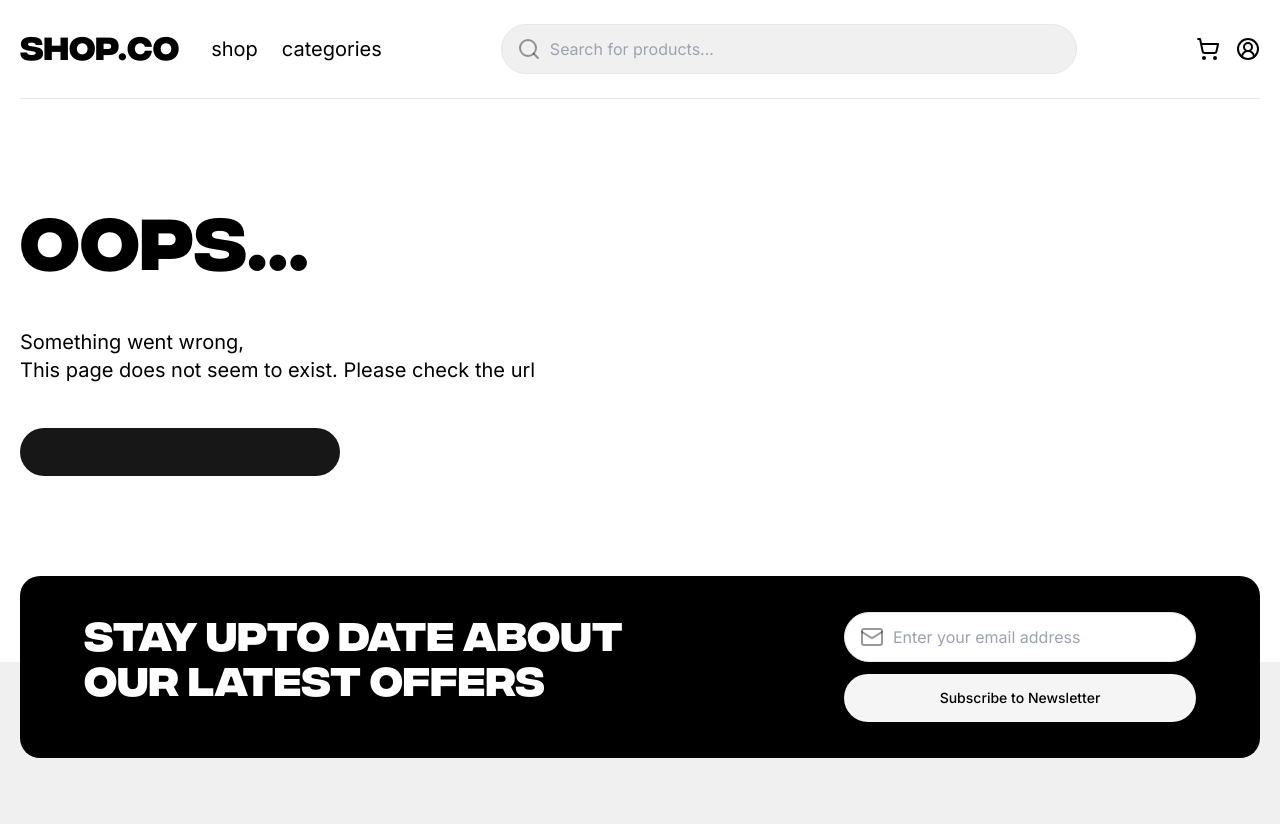
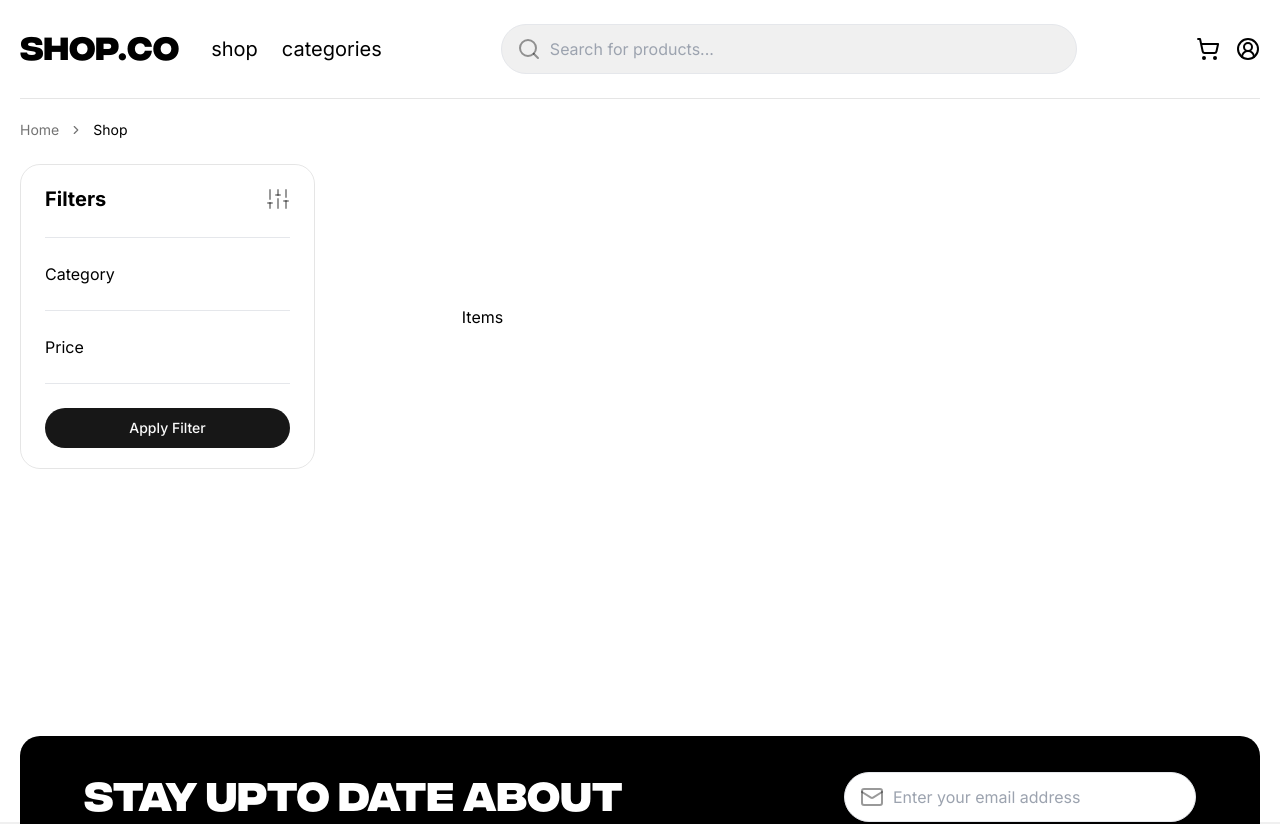
Before and after one commit to AJ1732/shop.co, a Next.js app: page /shop in a window 1280 px wide. Before the commit this address had no page. Shown: the top 824 px of the page. Built offline with nearby package versions, Linux system fonts and the light colour scheme.

Commit message:
chore: update shop page and component

```diff
--- /dev/null
+++ b/src/app/(pages)/shop/page.tsx
@@ -0,0 +1,14 @@
+import { FilterSection } from "@/components/sections/ShopPage";
+
+const ShopPage = () => {
+  return (
+    <section className="relative grid gap-5 lg:grid-cols-4">
+      <FilterSection />
+
+      <div className="grid size-full grid-cols-2 place-items-center gap-y-5 lg:col-span-3 lg:col-start-2 lg:grid-cols-subgrid">
+        Items
+      </div>
+    </section>
+  );
+};
+export default ShopPage;
--- a/src/app/layout.tsx
+++ b/src/app/layout.tsx
@@ -38,7 +38,7 @@ export default function RootLayout({
         <NextTopLoader color="#000" easing="easeInOut" />
         <Navbar />
         <ReduxProvider>
-          <main className="full-width content-grid mt-[3.5rem] md:mt-[4rem] lg:mt-[6rem]">
+          <main className="full-width content-grid mt-[3.5rem] min-h-[calc(100dvh-10rem)] md:mt-[4rem] lg:mt-[6rem]">
             {children}
           </main>
         </ReduxProvider>
--- /dev/null
+++ b/src/components/sections/ShopPage/FilterSection/components/FilterTab/index.tsx
@@ -0,0 +1,22 @@
+import { ButtonLink } from "@/components";
+
+const FilterTab = () => {
+  return (
+    <div className="space-y-6">
+      <hr />
+
+      <div>Category</div>
+
+      <hr />
+
+      <div>Price</div>
+
+      <hr />
+
+      <ButtonLink className="w-full py-4 text-sm font-medium">
+        Apply Filter
+      </ButtonLink>
+    </div>
+  );
+};
+export default FilterTab;
--- /dev/null
+++ b/src/components/sections/ShopPage/FilterSection/components/index.tsx
@@ -0,0 +1 @@
+export { default as FilterTab } from "./FilterTab";
--- /dev/null
+++ b/src/components/sections/ShopPage/FilterSection/index.tsx
@@ -0,0 +1,16 @@
+import { SlidersHorizontal } from "lucide-react";
+import { FilterTab } from "./components";
+
+const FilterSection = () => {
+  return (
+    <div className="h-fit w-full space-y-6 rounded-[1.25rem] border-black/10 px-6 py-5 max-lg:hidden lg:sticky lg:top-[6.5rem] lg:max-w-[18.5rem] lg:border">
+      <div className="flex items-center justify-between">
+        <h2 className="text-xl font-bold">Filters</h2>
+        <SlidersHorizontal className="size-6 rotate-90 bg-white text-black/40" />
+      </div>
+
+      <FilterTab />
+    </div>
+  );
+};
+export default FilterSection;
--- /dev/null
+++ b/src/components/sections/ShopPage/index.tsx
@@ -0,0 +1 @@
+export { default as FilterSection } from "./FilterSection";
```
